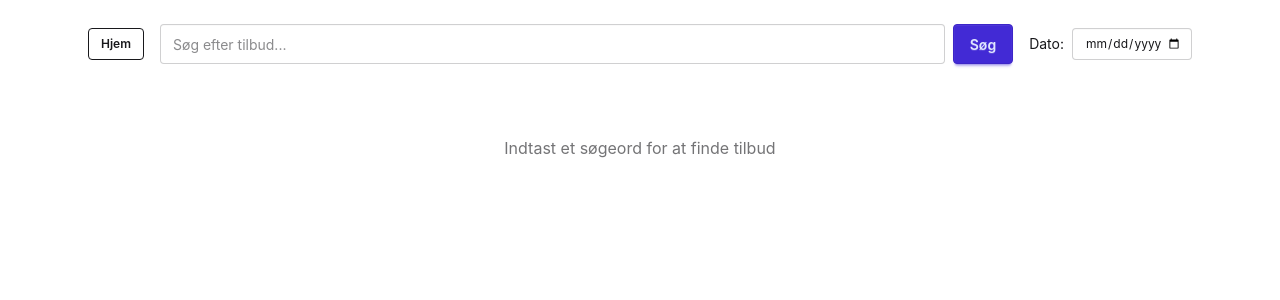
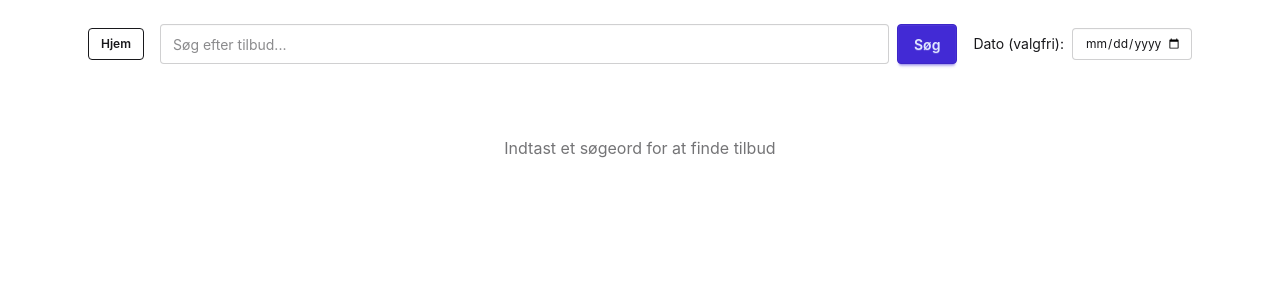
Before and after one commit to xxx-yyy-zzz-qqq/tilbud, a React (Vite) app in the folder frontend/: page /search in a window 1280 px wide. Shown: the top 300 px of the page. Built offline with nearby package versions, Linux system fonts and the light colour scheme.

Commit message:
Mark date filter as optional on both pages

```diff
--- a/frontend/src/pages/HomePage.tsx
+++ b/frontend/src/pages/HomePage.tsx
@@ -121,7 +121,7 @@ export function HomePage() {
           <SearchBar onSearch={handleSearch} />
         </div>
         <div className="flex items-center gap-2">
-          <label className="text-sm whitespace-nowrap" htmlFor="filter-date">Dato:</label>
+          <label className="text-sm whitespace-nowrap" htmlFor="filter-date">Dato (valgfri):</label>
           <input
             id="filter-date"
             type="date"
--- a/frontend/src/pages/SearchPage.tsx
+++ b/frontend/src/pages/SearchPage.tsx
@@ -157,7 +157,7 @@ export function SearchPage() {
           <SearchBar onSearch={handleSearch} initialValue={initialQuery} />
         </div>
         <div className="flex items-center gap-2">
-          <label className="text-sm whitespace-nowrap" htmlFor="filter-date">Dato:</label>
+          <label className="text-sm whitespace-nowrap" htmlFor="filter-date">Dato (valgfri):</label>
           <input
             id="filter-date"
             type="date"
```
